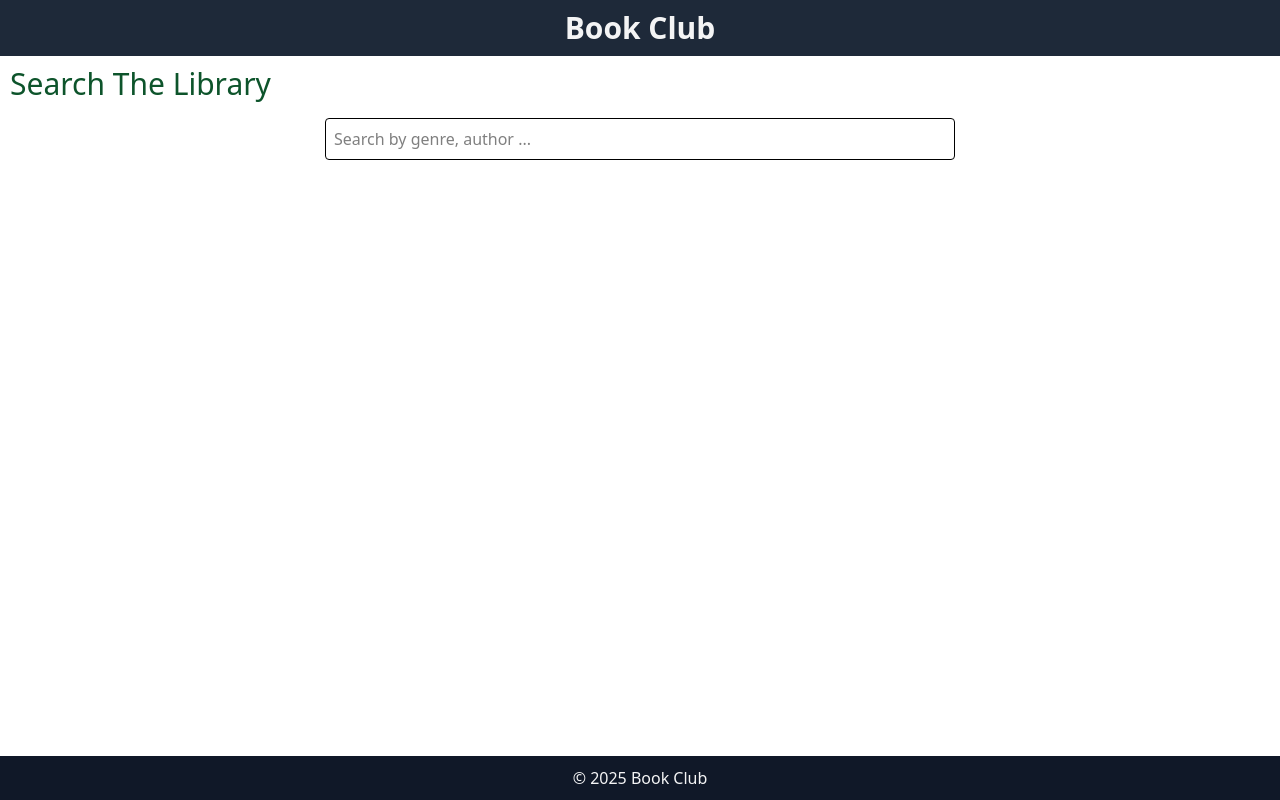
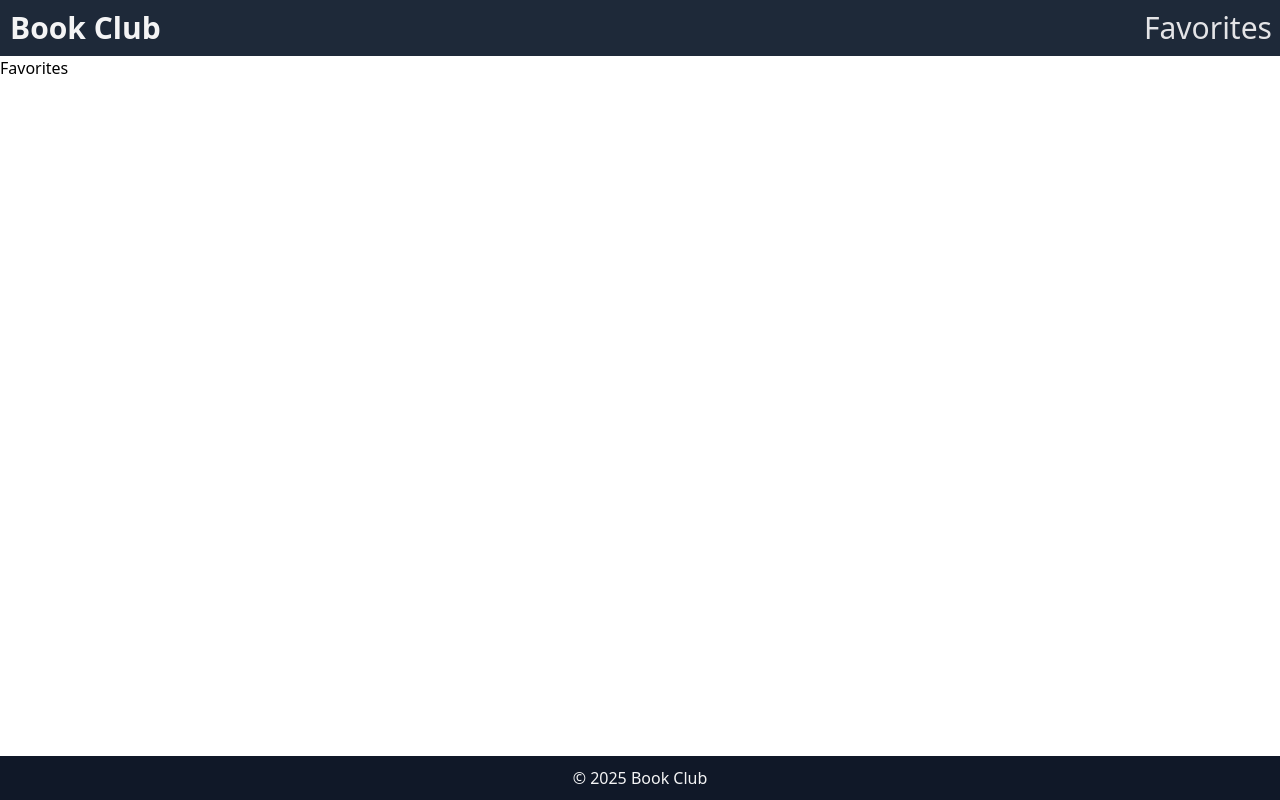
Before and after one commit to Ianmwia/react-render-list-app, a React (Vite) app: page /library in a window 1280 px wide. Built offline with nearby package versions, Linux system fonts and the light colour scheme.

Commit message:
creating a favorites page, adding nav links and routes

```diff
--- a/components/Nabvar.jsx
+++ /dev/null
@@ -1,9 +0,0 @@
-export default function Navbar(){
-    return(
-        <div>
-            <nav className='text-center text-3xl'>
-                <h1 className='p-2.5 font-sans cursor-pointer hover:text-amber-200 transform font-bold Text-4xl bg-gray-800 text-zinc-100'>Book Club</h1>
-            </nav>
-        </div>
-    )
-}
--- /dev/null
+++ b/components/Navbar.jsx
@@ -0,0 +1,15 @@
+import { Link } from 'react-router-dom';
+
+export default function Navbar(){
+    return(
+        <div>
+            <nav className='flex justify-between text-center text-3xl w-full bg-gray-800'>
+                <h1 className='p-2.5 font-sans cursor-pointer hover:text-amber-200 transform font-bold Text-4xl text-zinc-100'>Book Club</h1>
+                <div className='text-zinc-200 cursor-pointer flex items-center mr-2'>
+                <Link to='/'></Link>
+                <Link to='/Library' className='hover:underline hover:text-amber-200'>Favorites</Link>
+                </div>
+            </nav>
+        </div>
+    )
+}
--- /dev/null
+++ b/pages/Library.jsx
@@ -0,0 +1,17 @@
+import Footer from '../components/Footer';
+import Navbar from '../components/Navbar';
+
+export default function Library({library}){
+
+
+    return(
+        <>
+        <div className='grow'>
+            <h1>Favorites</h1>
+        <div className='grid grid-cols-1 sm:grid-cols-2 md:grid-cols-3 lg:grid-cols-4 gap-4 mt-4'>
+
+        </div>
+        </div>
+        </>
+    )
+}
--- a/src/App.jsx
+++ b/src/App.jsx
@@ -1,17 +1,25 @@
+import { BrowserRouter as Router, Routes, Route } from 'react-router-dom'
+
 import RenderBooks from '../components/RenderBooks'
 import './index.css'
 import './App.css'
-import Navbar from '../components/Nabvar'
+import Navbar from '../components/Navbar'
 import Footer from '../components/Footer'
+import Library from '../pages/Library'
 
 function App() {
 
   return (
+    <Router>
     <div className='flex flex-col min-h-screen'>
     <Navbar/>
-    <RenderBooks/>
+    <Routes>
+      <Route path='/' element={<RenderBooks/>}/>
+      <Route path='/library' element={<Library/>}/>
+    </Routes>
     <Footer/>
     </div>
+    </Router>
   )
 }
 
```
